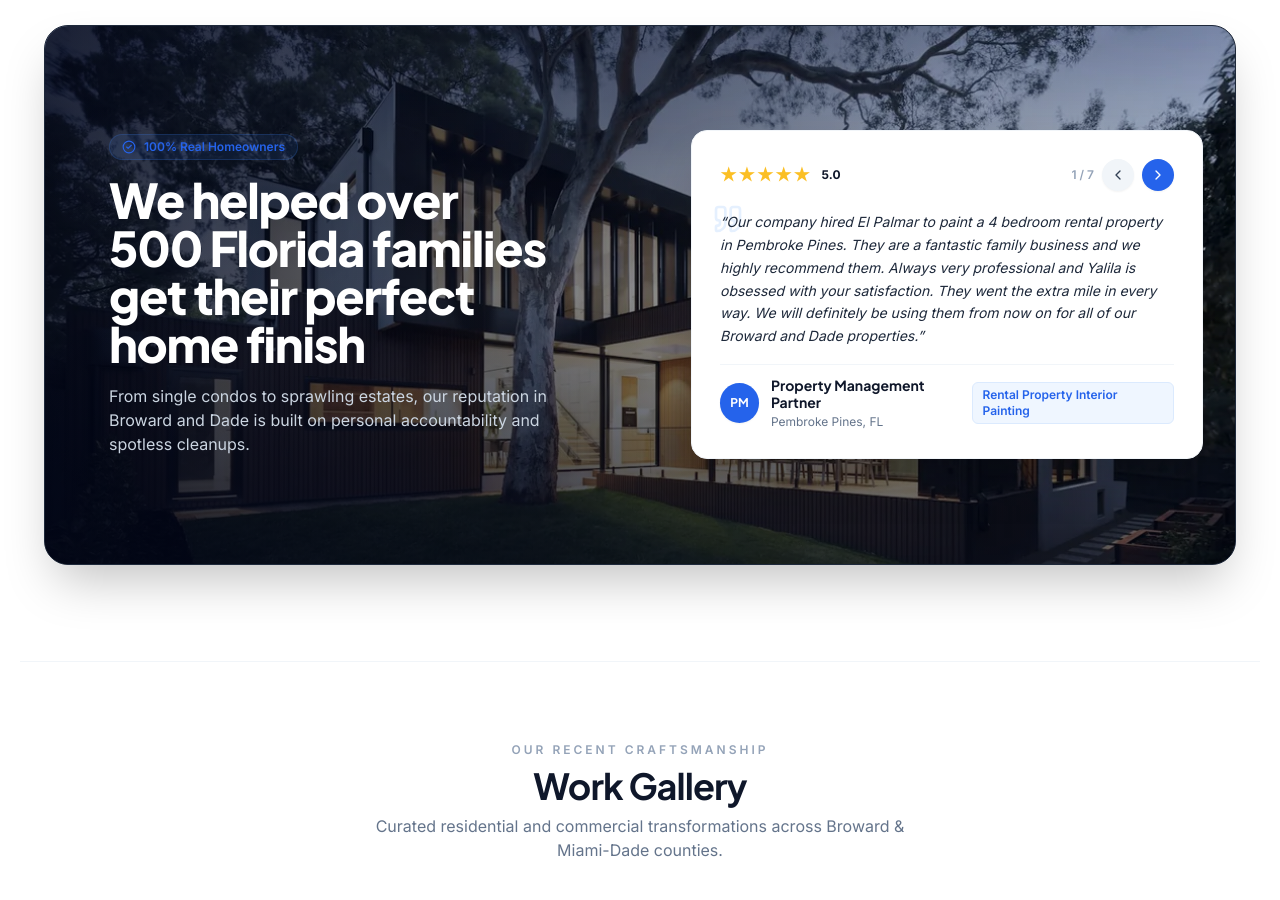
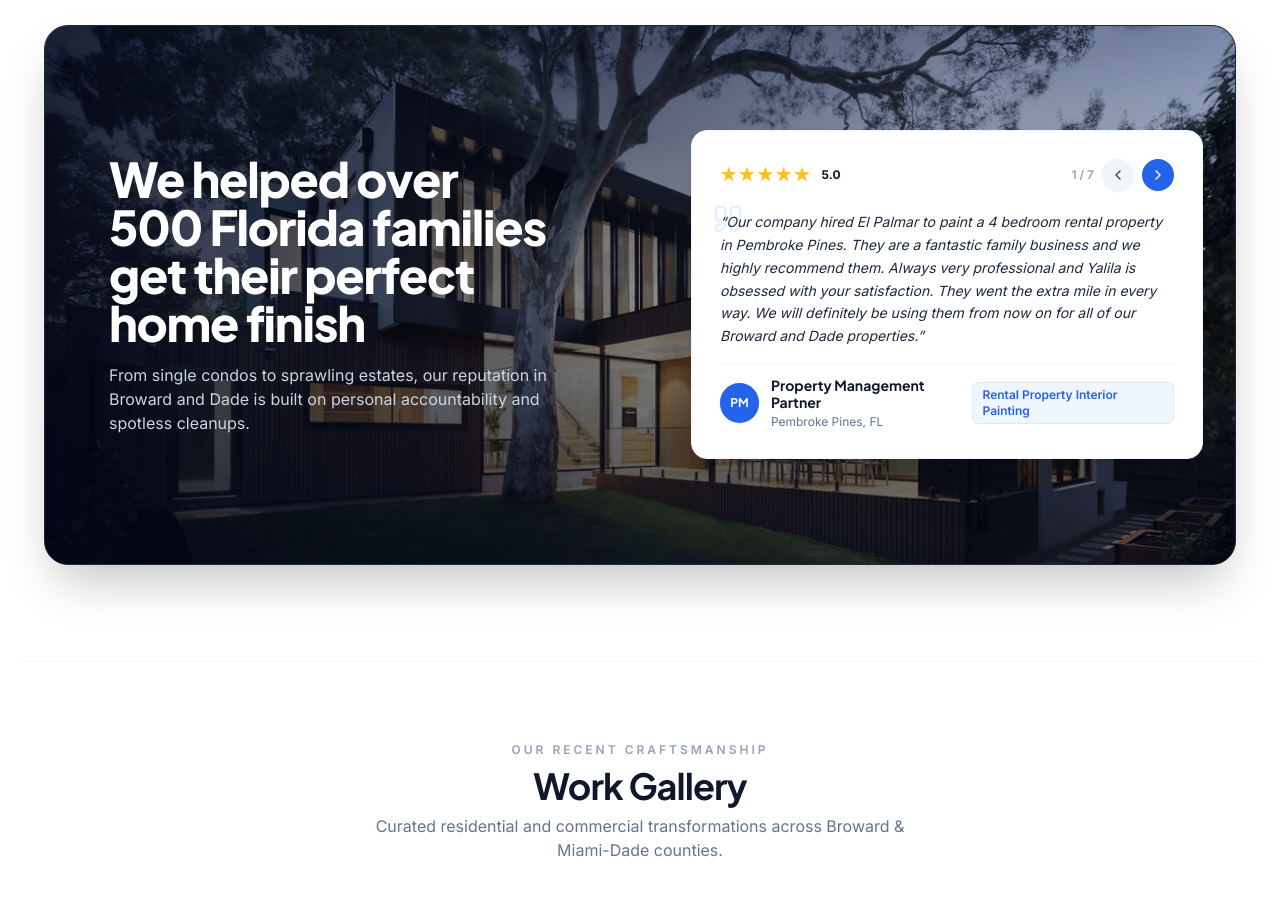
Before and after one commit to luchonicolini/Painting_contractor, a React (Vite) app: page / in a window 1280 px wide. Shown: the part 4380-5280 px from the top of the page. Built offline with nearby package versions, Linux system fonts and the light colour scheme; the HTML template or start-up script is replaced by a standard one.

Commit message:
refactor(testimonials): remove 100% Real Homeowners badge

```diff
--- a/src/components/Testimonials.tsx
+++ b/src/components/Testimonials.tsx
@@ -1,5 +1,5 @@
 import { useState } from 'react';
-import { ChevronLeft, ChevronRight, Quote, CheckCircle2 } from 'lucide-react';
+import { ChevronLeft, ChevronRight, Quote } from 'lucide-react';
 import { useLanguage } from '../context/LanguageContext';
 import { TESTIMONIALS } from '../data/company';
 
@@ -44,11 +44,6 @@
 
           {/* Big Bold Impact Message on Left */}
           <div className="relative z-10 p-8 sm:p-14 lg:p-16 max-w-xl flex flex-col gap-4">
-            <span className="inline-flex items-center gap-2 text-xs font-semibold text-brand-blue bg-blue-500/10 px-3 py-1 rounded-full border border-blue-500/20 w-fit">
-              <CheckCircle2 className="w-3.5 h-3.5" />
-              <span>{language === 'en' ? '100% Real Homeowners' : '100% Reseñas Verificadas'}</span>
-            </span>
-
             <h3 className="font-heading font-extrabold text-3xl sm:text-4xl lg:text-5xl text-white tracking-tight leading-[1.15]">
               {language === 'en'
                 ? 'We helped over 500 Florida families get their perfect home finish'
```
